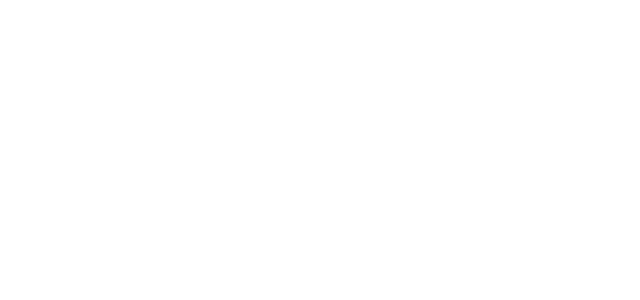
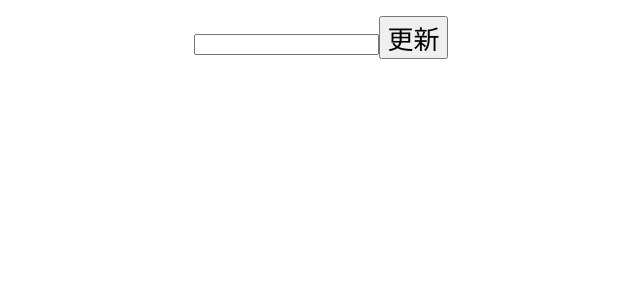
Before and after one commit to diskszk/testing-sandbox, a React (Vite) app: page / in a window 1280 px wide. Shown: the top 300 px of the page, without its empty margins (319-959 px from the left). Built offline with nearby package versions, Linux system fonts and the light colour scheme.

Commit message:
add product code

```diff
--- a/package.json
+++ b/package.json
@@ -6,7 +6,9 @@
     "dev": "vite",
     "build": "tsc && vite build",
     "preview": "vite preview",
-    "test": "jest"
+    "test": "jest",
+    "test:all": "jest -a",
+    "test:onlychanged": "jest -o"
   },
   "dependencies": {
     "react": "^18.0.0",
--- a/src/App.tsx
+++ b/src/App.tsx
@@ -1,6 +1,11 @@
 import "./App.css";
+import { MessageWrapper } from "./showMessage/MessageWrapper";
 function App() {
-  return <div className="App"></div>;
+  return (
+    <div className="App">
+      <MessageWrapper />
+    </div>
+  );
 }
 
 export default App;
--- /dev/null
+++ b/src/showMessage/Message.tsx
@@ -0,0 +1,11 @@
+import { useMessageValue } from "./MessageContext";
+
+export const Message: React.FC = () => {
+  const message = useMessageValue();
+
+  return (
+    <div>
+      <p>{message.text}</p>
+    </div>
+  );
+};
--- /dev/null
+++ b/src/showMessage/MessageContext.tsx
@@ -0,0 +1,31 @@
+import React, { createContext, useContext, ReactNode, useState } from "react";
+import { MessageState } from "./types";
+
+const messageContext = createContext<MessageState>({
+  text: "",
+});
+
+const setMessageContext = createContext<
+  React.Dispatch<React.SetStateAction<MessageState>>
+>(() => void 0);
+
+export const useMessageValue = () => useContext(messageContext);
+export const useMessageSetValue = () => useContext(setMessageContext);
+
+type Props = {
+  children: ReactNode;
+};
+
+export const MessageProvider: React.FC<Props> = ({ children }) => {
+  const [message, setMessage] = useState<MessageState>({
+    text: "",
+  });
+
+  return (
+    <messageContext.Provider value={message}>
+      <setMessageContext.Provider value={setMessage}>
+        {children}
+      </setMessageContext.Provider>
+    </messageContext.Provider>
+  );
+};
--- /dev/null
+++ b/src/showMessage/MessageInput.tsx
@@ -0,0 +1,27 @@
+import React, { useState } from "react";
+import { useMessageSetValue } from "./MessageContext";
+
+export const MessageInput: React.FC = () => {
+  const [text, setText] = useState("");
+
+  const setMessage = useMessageSetValue();
+
+  const handleChange = (ev: React.ChangeEvent<HTMLInputElement>) => {
+    setText(ev.target.value);
+  };
+
+  const handleClick = () => {
+    if (!text) {
+      return;
+    }
+    setMessage({ text });
+    setText("");
+  };
+
+  return (
+    <div>
+      <input type="text" value={text} onChange={handleChange} />
+      <button onClick={handleClick}>更新</button>
+    </div>
+  );
+};
--- /dev/null
+++ b/src/showMessage/MessageWrapper.tsx
@@ -0,0 +1,12 @@
+import { Message } from "./Message";
+import { MessageProvider } from "./MessageContext";
+import { MessageInput } from "./MessageInput";
+
+export const MessageWrapper: React.FC = () => {
+  return (
+    <MessageProvider>
+      <Message />
+      <MessageInput />
+    </MessageProvider>
+  );
+};
--- /dev/null
+++ b/src/showMessage/types.ts
@@ -0,0 +1,3 @@
+export type MessageState = {
+  text: string;
+};
```
Also changed, not shown: src/showMessage/README.md (added), 2 other files (tests, documents, lock files or other folders).
